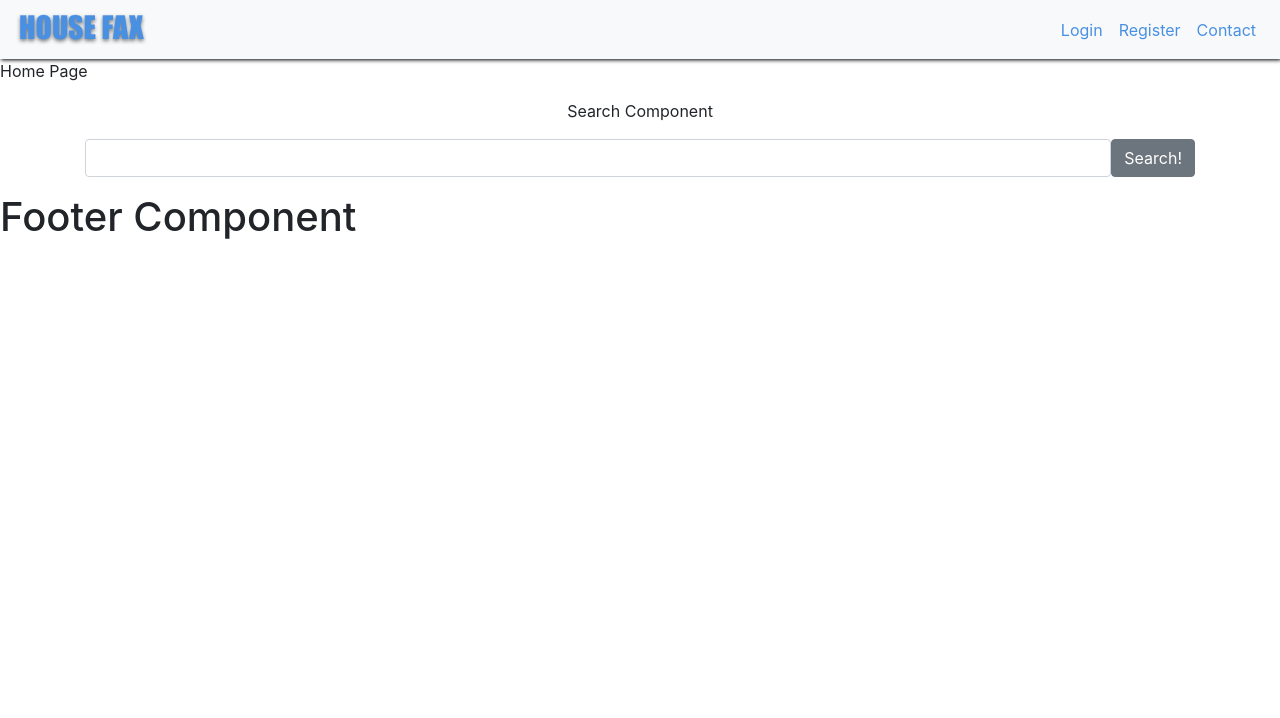
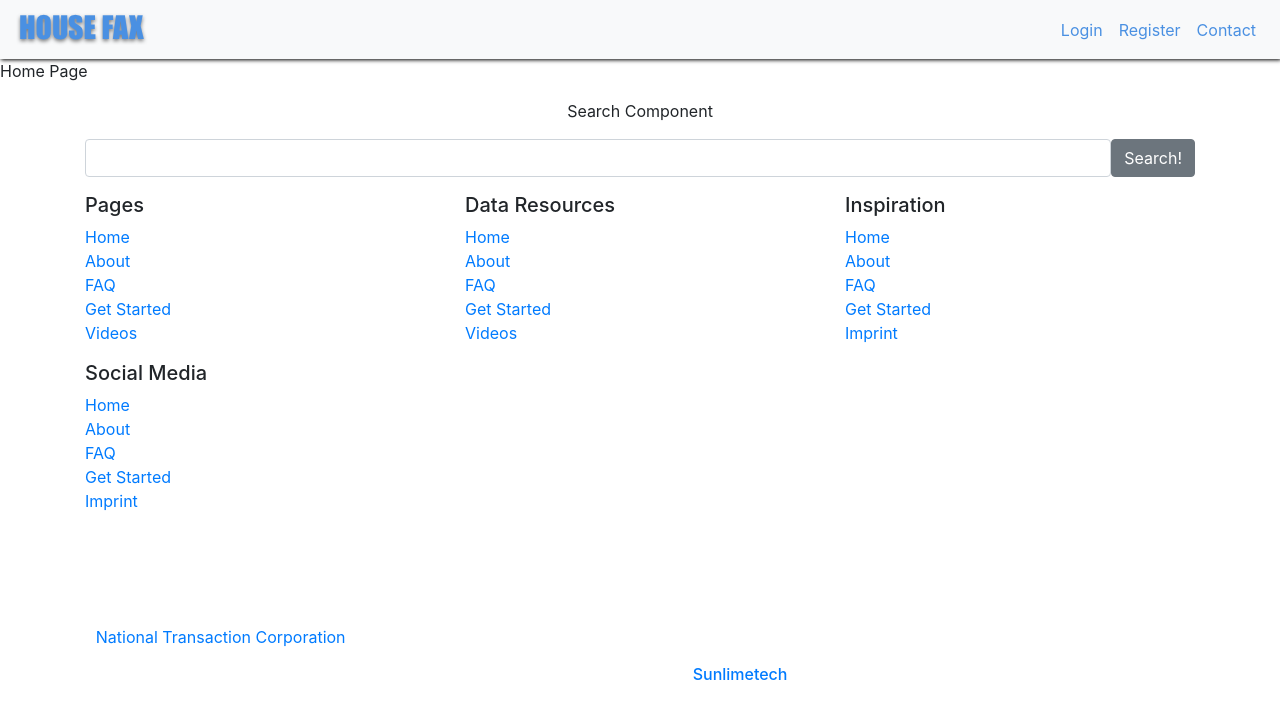
Before and after one commit to TraceLarson/HouseFax, a React (Create React App) app in the folder client/: page / in a window 1280 px wide. Shown: the top 718 px of the page. Built offline with nearby package versions, Linux system fonts and the light colour scheme.

Commit message:
added bootstrap footer, customizing to match style in prototype

```diff
--- a/client/src/components/Footer.js
+++ b/client/src/components/Footer.js
@@ -3,8 +3,75 @@ import React, {Component} from 'react';
 class Footer extends Component {
 	render() {
 		return (
-			<div>
-				<h1>Footer Component</h1>
+			<div className="container">
+				<div className="row text-center text-xs-center text-sm-left text-md-left">
+					<div className="col-xs-12 col-sm-4 col-md-4">
+						<h5>Pages</h5>
+						<ul className="list-unstyled quick-links">
+							<li><a href="#"><i className="fa fa-angle-double-right"></i>Home</a></li>
+							<li><a href="#"><i className="fa fa-angle-double-right"></i>About</a></li>
+							<li><a href="#"><i className="fa fa-angle-double-right"></i>FAQ</a></li>
+							<li><a href="#"><i className="fa fa-angle-double-right"></i>Get Started</a></li>
+							<li><a href="#"><i className="fa fa-angle-double-right"></i>Videos</a></li>
+						</ul>
+					</div>
+					<div className="col-xs-12 col-sm-4 col-md-4">
+						<h5>Data Resources</h5>
+						<ul className="list-unstyled quick-links">
+							<li><a href="#"><i className="fa fa-angle-double-right"></i>Home</a></li>
+							<li><a href="#"><i className="fa fa-angle-double-right"></i>About</a></li>
+							<li><a href="#"><i className="fa fa-angle-double-right"></i>FAQ</a></li>
+							<li><a href="#"><i className="fa fa-angle-double-right"></i>Get Started</a></li>
+							<li><a href="#"><i className="fa fa-angle-double-right"></i>Videos</a></li>
+						</ul>
+					</div>
+					<div className="col-xs-12 col-sm-4 col-md-4">
+						<h5>Inspiration</h5>
+						<ul className="list-unstyled quick-links">
+							<li><a href="#"><i className="fa fa-angle-double-right"></i>Home</a></li>
+							<li><a href="#"><i className="fa fa-angle-double-right"></i>About</a></li>
+							<li><a href="#"><i className="fa fa-angle-double-right"></i>FAQ</a></li>
+							<li><a href="#"><i className="fa fa-angle-double-right"></i>Get Started</a></li>
+							<li><a href="https://wwwe.sunlimetech.com" title="Design and developed by"><i
+								className="fa fa-angle-double-right"></i>Imprint</a></li>
+						</ul>
+					</div>
+					<div className="col-xs-12 col-sm-4 col-md-4">
+						<h5>Social Media</h5>
+						<ul className="list-unstyled quick-links">
+							<li><a href="#"><i className="fa fa-angle-double-right"></i>Home</a></li>
+							<li><a href="#"><i className="fa fa-angle-double-right"></i>About</a></li>
+							<li><a href="#"><i className="fa fa-angle-double-right"></i>FAQ</a></li>
+							<li><a href="#"><i className="fa fa-angle-double-right"></i>Get Started</a></li>
+							<li><a href="https://wwwe.sunlimetech.com" title="Design and developed by"><i
+								className="fa fa-angle-double-right"></i>Imprint</a></li>
+						</ul>
+					</div>
+				</div>
+				<div className="row">
+					<div className="col-xs-12 col-sm-12 col-md-12 mt-2 mt-sm-5">
+						<ul className="list-unstyled list-inline social text-center">
+							<li className="list-inline-item"><a href="#"><i className="fa fa-facebook"></i></a></li>
+							<li className="list-inline-item"><a href="#"><i className="fa fa-twitter"></i></a></li>
+							<li className="list-inline-item"><a href="#"><i className="fa fa-instagram"></i></a></li>
+							<li className="list-inline-item"><a href="#"><i className="fa fa-google-plus"></i></a></li>
+							<li className="list-inline-item"><a href="#" target="_blank"><i
+								className="fa fa-envelope"></i></a></li>
+						</ul>
+					</div>
+					<hr/>
+				</div>
+				<div className="row">
+					<div className="col-xs-12 col-sm-12 col-md-12 mt-2 mt-sm-2 text-center text-white">
+						<p><u><a href="https://www.nationaltransaction.com/">National Transaction Corporation</a></u> is
+							a Registered MSP/ISO of Elavon, Inc. Georgia [a wholly owned subsidiary of U.S. Bancorp,
+							Minneapolis, MN]</p>
+						<p className="h6">&copy All right Reversed.<a className="text-green ml-2"
+						                                              href="https://www.sunlimetech.com"
+						                                              target="_blank">Sunlimetech</a></p>
+					</div>
+					<hr/>
+				</div>
 			</div>
 		);
 	}
```
